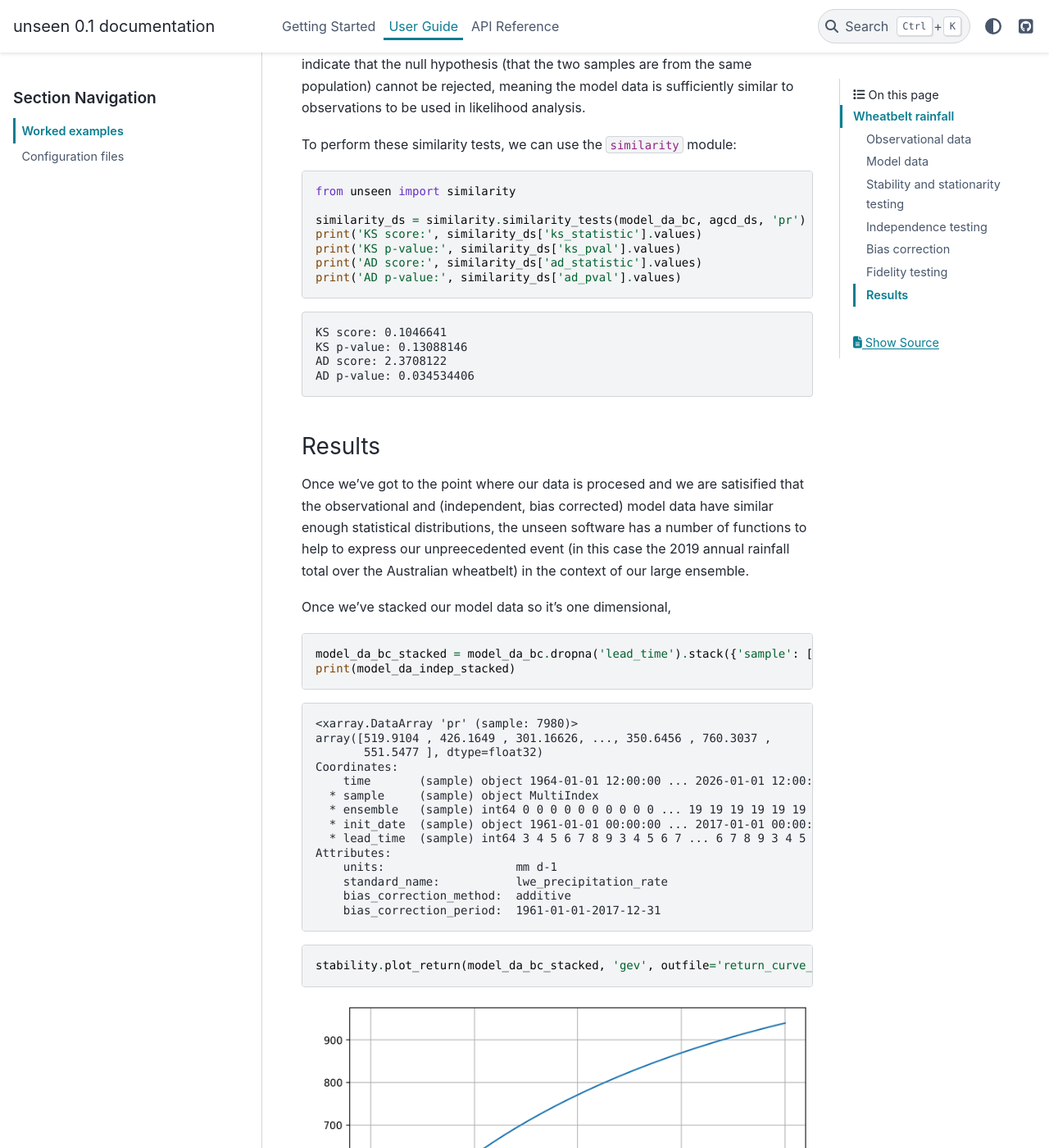
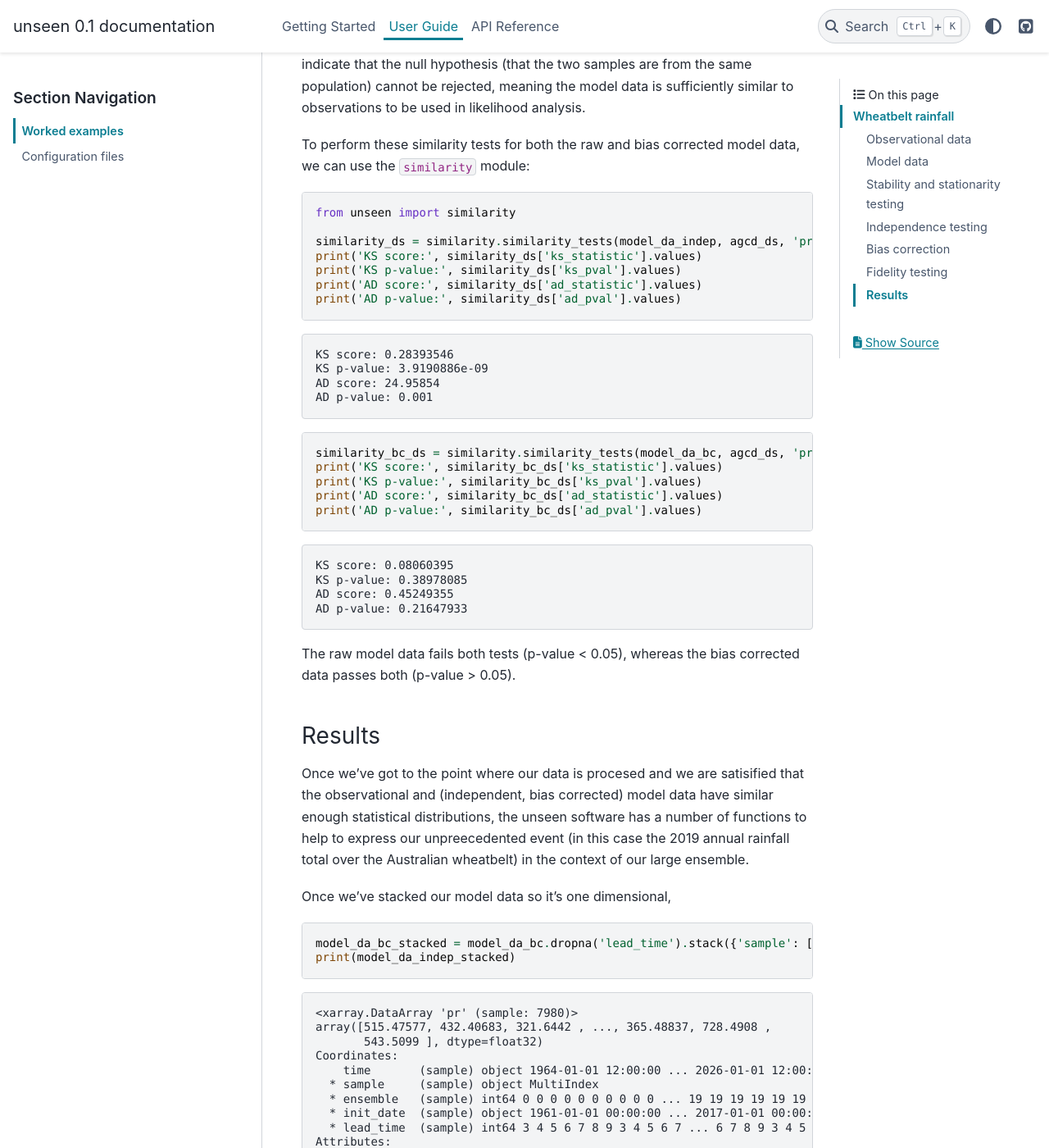
Before and after one commit to AusClimateService/unseen, a Sphinx documentation site: the page built from docs/user_guide/worked_example.rst, in a window 1280 px wide and 1400 px high, scrolled down 10208 px. Shown: the whole window at 82% size. Built offline with Sphinx 7.4.7 and the PyData theme 0.15.4, drawn with Linux system fonts in a browser that asks for light colours; some of the changed text lies outside the part shown.

Commit message:
Update worked_example.rst

```diff
--- a/docs/user_guide/worked_example.rst
+++ b/docs/user_guide/worked_example.rst
@@ -416,13 +416,14 @@ A test p-value of greater than 0.05 is typically taken to indicate that the null
 (that the two samples are from the same population) cannot be rejected,
 meaning the model data is sufficiently similar to observations to be used in likelihood analysis.
 
-To perform these similarity tests, we can use the ``similarity`` module:
+To perform these similarity tests for both the raw and bias corrected model data,
+we can use the ``similarity`` module:
 
 .. code-block:: python
 
     from unseen import similarity
 
-    similarity_ds = similarity.similarity_tests(model_da_bc, agcd_ds, 'pr')
+    similarity_ds = similarity.similarity_tests(model_da_indep, agcd_ds, 'pr')
     print('KS score:', similarity_ds['ks_statistic'].values)
     print('KS p-value:', similarity_ds['ks_pval'].values)
     print('AD score:', similarity_ds['ad_statistic'].values)
@@ -431,10 +432,31 @@ To perform these similarity tests, we can use the ``similarity`` module:
 
 .. code-block:: none
 
-    KS score: 0.1046641
-    KS p-value: 0.13088146
-    AD score: 2.3708122
-    AD p-value: 0.034534406
+    KS score: 0.28393546
+    KS p-value: 3.9190886e-09
+    AD score: 24.95854
+    AD p-value: 0.001
+
+
+.. code-block:: python
+
+    similarity_bc_ds = similarity.similarity_tests(model_da_bc, agcd_ds, 'pr')
+    print('KS score:', similarity_bc_ds['ks_statistic'].values)
+    print('KS p-value:', similarity_bc_ds['ks_pval'].values)
+    print('AD score:', similarity_bc_ds['ad_statistic'].values)
+    print('AD p-value:', similarity_bc_ds['ad_pval'].values)
+
+
+.. code-block:: none
+
+    KS score: 0.08060395
+    KS p-value: 0.38978085
+    AD score: 0.45249355
+    AD p-value: 0.21647933
+
+
+The raw model data fails both tests (p-value < 0.05),
+whereas the bias corrected data passes both (p-value > 0.05).
 
 
 Results
@@ -458,8 +480,8 @@ Once we've stacked our model data so it's one dimensional,
 .. code-block:: none
 
     <xarray.DataArray 'pr' (sample: 7980)>
-    array([519.9104 , 426.1649 , 301.16626, ..., 350.6456 , 760.3037 ,
-           551.5477 ], dtype=float32)
+    array([515.47577, 432.40683, 321.6442 , ..., 365.48837, 728.4908 ,
+           543.5099 ], dtype=float32)
     Coordinates:
         time       (sample) object 1964-01-01 12:00:00 ... 2026-01-01 12:00:00
       * sample     (sample) object MultiIndex
@@ -469,7 +491,7 @@ Once we've stacked our model data so it's one dimensional,
     Attributes:
         units:                   mm d-1
         standard_name:           lwe_precipitation_rate
-        bias_correction_method:  additive
+        bias_correction_method:  multiplicative
         bias_correction_period:  1961-01-01-2017-12-31
 
 
@@ -503,6 +525,6 @@ Once we've stacked our model data so it's one dimensional,
 .. code-block:: none
 
     BIAS CORRECTED DATA
-    83 events in 7980 samples
-    1.04% percentile
-    96 year return period
+    19 events in 7980 samples
+    0.24% percentile
+    420 year return period
```
